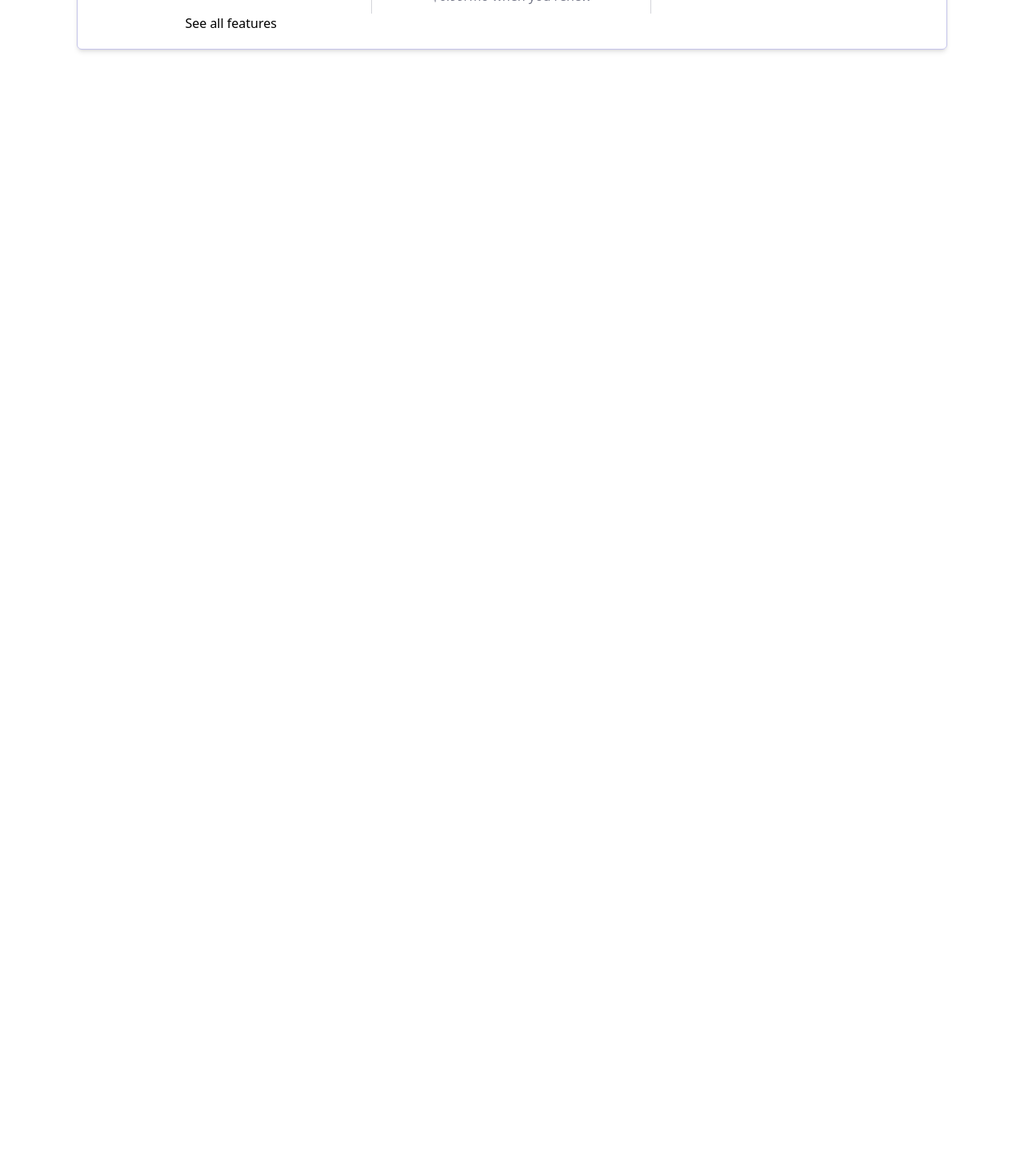
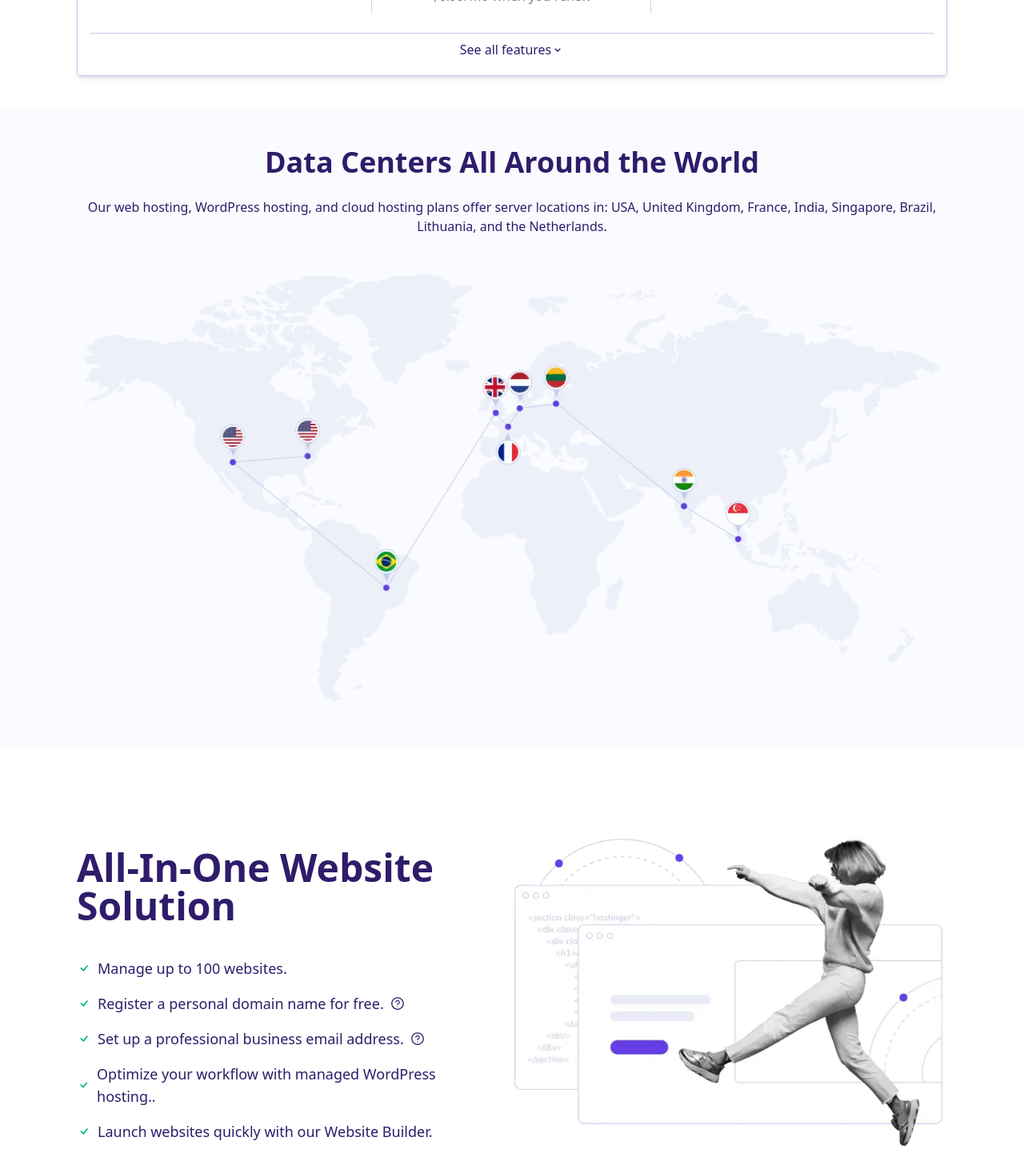
Before and after one commit to yeasinshakil/Deploy-React-project-on-cPanel, a React (Vite) app: page / in a window 1280 px wide. Shown: the part 1330-2797 px from the top of the page at 80% size. Before the commit the page ends 1432 px from the top, so only its background shows below. Built offline with nearby package versions, Linux system fonts and the light colour scheme.

Commit message:
web hosting section, data center section, all in one section

```diff
--- a/src/App.jsx
+++ b/src/App.jsx
@@ -1,5 +1,7 @@
 import { Route, Routes } from 'react-router-dom';
 import './App.css';
+import HomeAllInOne from './components/pages/home/HomeAllinone/HomeAllInOne';
+import HomeDataCeter from './components/pages/home/HomeDataCenter/HomeDataCeter';
 import HomeHero from './components/pages/home/HomeHero';
 import HostingPack from './components/pages/home/HomeHosting/HostingPack';
 import HomeReview from './components/pages/home/HomeReview/HomeReview';
@@ -18,6 +20,8 @@ function App() {
           <HomeHero></HomeHero>
           <HomeReview></HomeReview>
           <HostingPack></HostingPack>
+          <HomeDataCeter></HomeDataCeter>
+          <HomeAllInOne></HomeAllInOne>
           </>
         }></Route>
 
--- /dev/null
+++ b/src/components/pages/home/HomeAllinone/HomeAllInOne.jsx
@@ -0,0 +1,94 @@
+import React from 'react';
+
+import allInOne from '../../../../assets/all-in-one-website-1x.webp';
+
+import { AiOutlineQuestionCircle } from 'react-icons/ai';
+import { BsCheck } from 'react-icons/bs';
+import AllInOneReview from './AllInOneReview';
+
+
+function HomeAllInOne() {
+    const reviewData = [
+        {
+            title: 'Trustpilot',
+            description: 'Easy to use, intuitive and fluid interface, support always willing to assist in problems that may appear.',
+            ratings: 5,
+            id: 11
+        },
+        {
+            title: 'Trustpilot',
+            description: 'Easy to use platform. Very good and fast support. Highly recommended.',
+            ratings: 5,
+            id: 12
+        },
+        {
+            title: 'Trustpilot',
+            description: 'Even though I am a newbie in this world it has been very easy for me to understand and manage my site.',
+            ratings: 5,
+            id: 13
+        },
+    ]
+    return (
+        <div>
+
+            <div className='px-10 py-4 sm:px-24 sm:py-8 w-full grid grid-cols-1 sm:grid-cols-2 z-10'>
+                <div className=' flex flex-col justify-center items-center sm:justify-start sm:items-start'>
+                    <div className=' w-[500px] py-14'>
+                        <h1 className=' text-5xl font-semibold text-primary my-10'>All-In-One Website Solution</h1>
+                        <div>
+                            <div className='flex items-center mb-4'>
+                                <p className=' flex items-center gap-2 text-primary text-lg'><BsCheck className=' text-green' /> Manage up to 100 websites.</p>
+
+                            </div>
+                        </div>
+                        <div>
+                            <div className='flex items-center gap-2 mb-4 '>
+                                <p className=' flex items-center gap-2 text-primary text-lg'><BsCheck className=' text-green' />Register a personal domain name for free.</p>
+                                <AiOutlineQuestionCircle className=' text-primary text-lg' />
+                            </div>
+                        </div>
+                        <div>
+                            <div className='flex items-center gap-2 mb-4 text-lg '>
+                                <p className=' flex items-center gap-2 text-primary text-lg'><BsCheck className=' text-green' />Set up a professional business email address.</p>
+                                <AiOutlineQuestionCircle className=' text-primary' />
+                            </div>
+                        </div>
+                        <div>
+                            <div className='flex items-center mb-4'>
+                                <p className=' flex items-center gap-2 text-primary text-lg'><BsCheck className=' text-green' /> Optimize your workflow with managed WordPress hosting..</p>
+
+                            </div>
+                        </div>
+                        <div>
+                            <div className='flex items-center mb-4'>
+                                <p className=' flex items-center gap-2 text-primary text-lg'><BsCheck className=' text-green' /> Launch websites quickly with our Website Builder.</p>
+
+                            </div>
+                        </div>
+                    </div>
+                </div>
+
+
+                <div className=' mt-4 sm:mt-20'>
+                    <img src={allInOne} alt="" className=' w-full' />
+                </div>
+            </div>
+            <div className=' grid grid-cols-3 gap-6 mx-24'>
+
+                {reviewData.map((data, i)=> (
+                    <div className=' bg-[#fafbff]'>
+
+                        <AllInOneReview
+                        key={i}
+                        title={data.title}
+                        description={data.description}
+                        rating={data.ratings}
+                        ></AllInOneReview>
+                    </div>
+                ))}
+            </div>
+        </div>
+    )
+}
+
+export default HomeAllInOne
--- /dev/null
+++ b/src/components/pages/home/HomeDataCenter/HomeDataCeter.jsx
@@ -0,0 +1,18 @@
+import React from 'react';
+import dataCenterMap from '../../../../assets/worldmap.webp';
+
+
+
+function HomeDataCeter() {
+  return (
+    <div className='px-24 bg-[#fafbff] pb-14'>
+        <div className=' text-center py-12 text-primary'>
+            <h1 className=' text-4xl text-primary font-semibold mb-6'>Data Centers All Around the World</h1>
+            <p>Our web hosting, WordPress hosting, and cloud hosting plans offer server locations in: USA, United Kingdom, France, India, Singapore, Brazil, Lithuania, and the Netherlands.</p>
+        </div>
+        <img src={dataCenterMap} alt="" />
+    </div>
+  )
+}
+
+export default HomeDataCeter
--- a/src/components/pages/home/HomeHosting/HostingPack.jsx
+++ b/src/components/pages/home/HomeHosting/HostingPack.jsx
@@ -2,6 +2,7 @@ import React from 'react';
 import { BsCheck } from 'react-icons/bs';
 import { AiOutlineQuestionCircle } from 'react-icons/ai';
 import { GoPlus } from 'react-icons/go';
+import { BiChevronDown } from 'react-icons/bi';
 
 const HostingPack = () => {
     return (
@@ -85,7 +86,9 @@ const HostingPack = () => {
                     </div>
                 </div>
             </div>
-            <div className=' w-full text-center row-span-3'>See all features</div>
+            <div className=' w-full flex col-span-3 justify-center items-center mt-6 pt-2 border-t border-purple/30'>
+                <h1 className=' flex items-center font-medium text-primary'>See all features <BiChevronDown/> </h1>
+            </div>
         </div>
     );
 };
--- a/tailwind.config.js
+++ b/tailwind.config.js
@@ -9,7 +9,7 @@ export default {
       transparent: 'transparent',
       current: 'currentColor',
       'primary': '#2f1c6a',
-      'purple': '#3f3cbb',
+      'purple': '#673de6',
       'midnight': '#121063',
       'metal': '#565584',
       'tahiti': '#3ab7bf',
```
Also changed, not shown: src/components/pages/home/HomeAllinone/AllInOneReview.jsx (added, +25 -0 lines), src/assets/all-in-one-website-1x.webp (added), src/assets/worldmap.webp (added).
